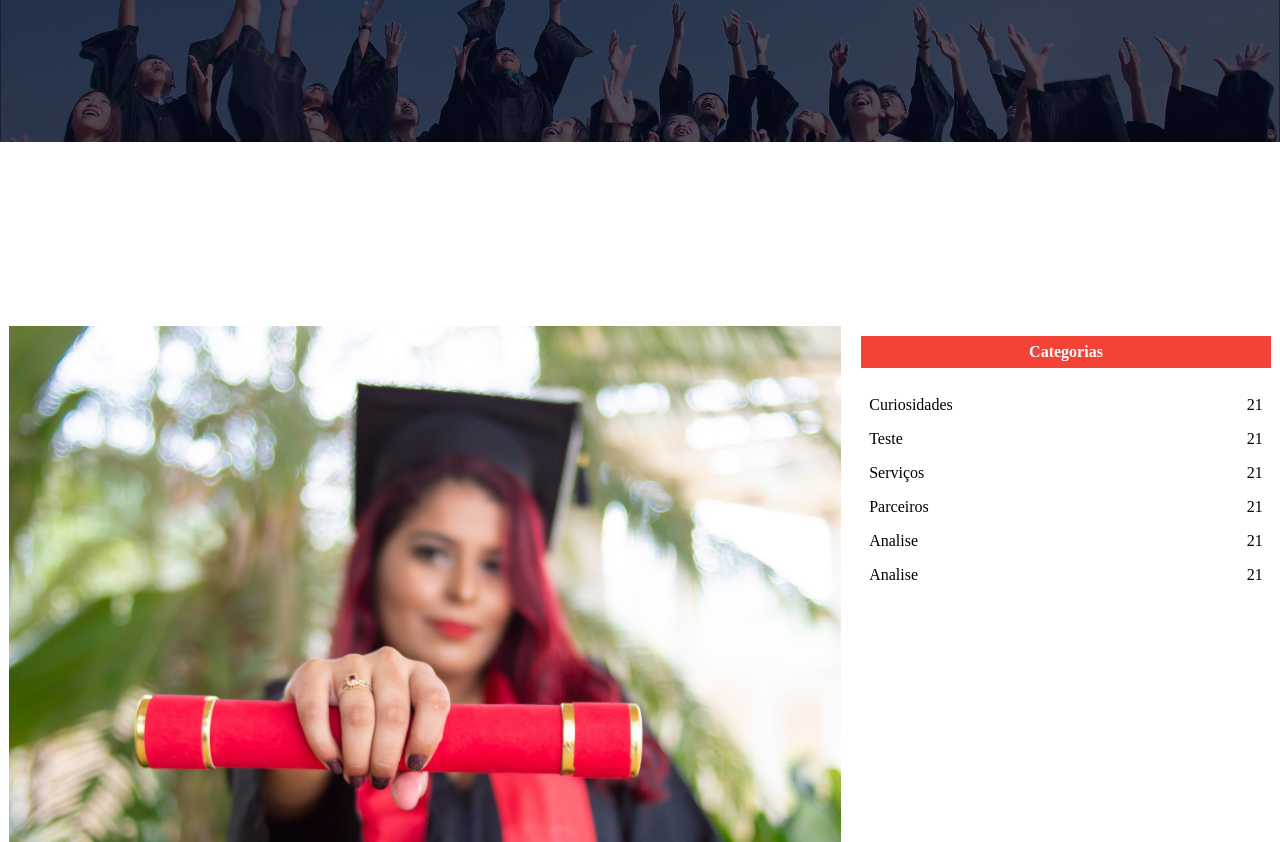
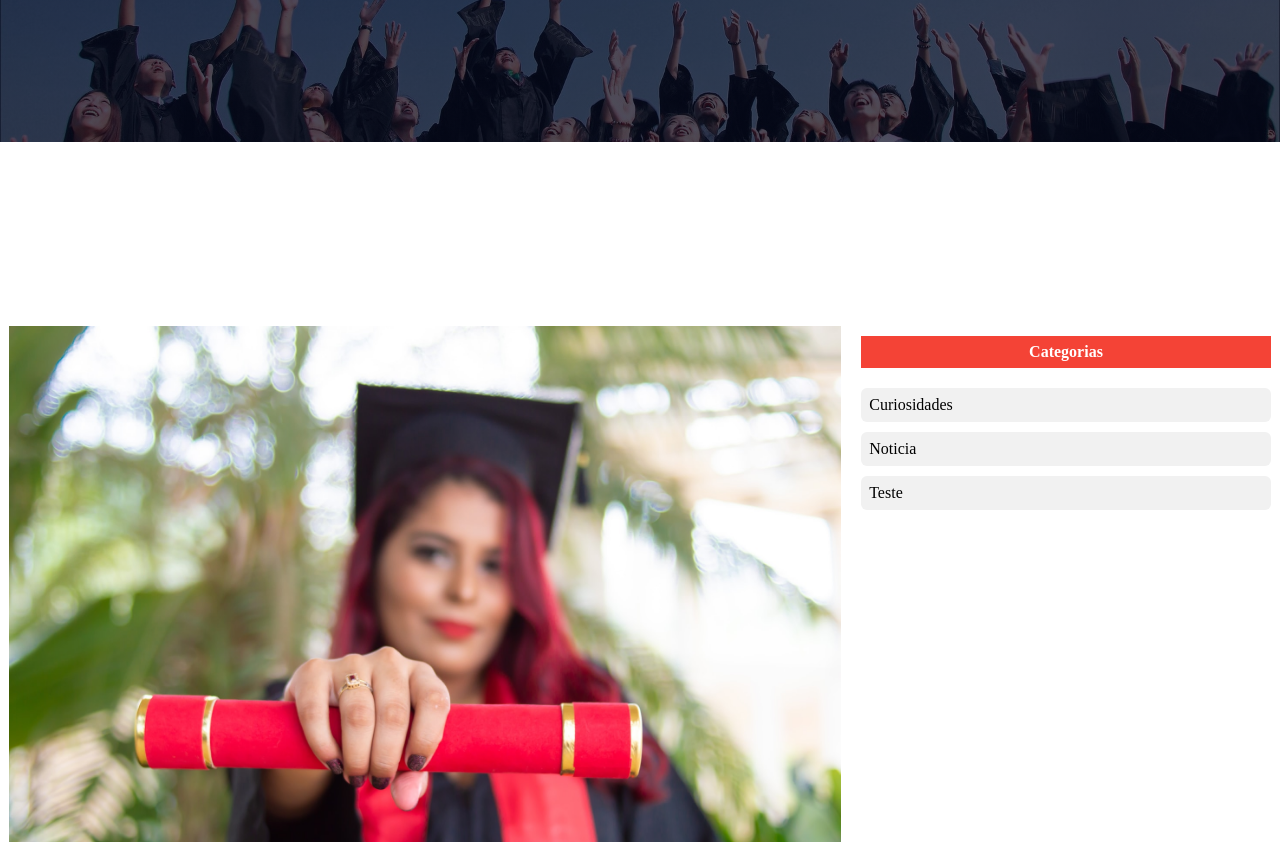
Before and after one commit to CapGattsu/Modelo-Website, a plain HTML site: page template/Blog.html in a window 1280 px wide. Shown: the part 258-1100 px from the top of the page. Drawn offline with Linux system fonts and the light colour scheme; a web font is replaced by a local one.

Commit message:
feat: adicionar dropdown em noticias

```diff
--- a/static/js/script.js
+++ b/static/js/script.js
@@ -1,3 +1,21 @@
+document.querySelectorAll('.categoria-header').forEach(header => {
+    header.addEventListener('click', () => {
+        const dropdown = header.nextElementSibling;
+        const isOpen = dropdown.style.maxHeight;
+
+        // Fecha todos os outros dropdowns
+        document.querySelectorAll('.dropdown').forEach(d => {
+            d.style.maxHeight = null;
+        });
+
+        // Abre se estiver fechado
+        if (!isOpen || isOpen === "0px") {
+            dropdown.style.maxHeight = dropdown.scrollHeight + "px";
+        }
+    });
+});
+
+
 var swiper = new Swiper(".mySwiper", {
     loop: true,
     autoplay: {
--- a/static/style.css
+++ b/static/style.css
@@ -524,11 +524,11 @@ h3{
     margin-bottom: 1%;
 }
 
-.Conteudo-esquerda{
+.Conteudo-esquerda {
     flex-basis: 32%;
 }
 
-.Conteudo-esquerda h3{
+.Conteudo-esquerda h3 {
     background: #f44336;
     color: #fff;
     padding: 7px;
@@ -536,13 +536,45 @@ h3{
     margin-bottom: 20px;
 }
 
-.Conteudo-esquerda div{
+.categoria {
+    margin-bottom: 10px;
+}
+
+.categoria-header {
     display: flex;
     align-items: center;
     justify-content: space-between;
     padding: 8px;
     box-sizing: border-box;
+    background-color: #f1f1f1;
+    cursor: pointer;
+    border-radius: 6px;
 }
+
+.dropdown {
+    max-height: 0;
+    overflow: hidden;
+    transition: max-height 0.3s ease;
+    background-color: #fafafa;
+    padding: 0 10px;
+    border-left: 2px solid #f44336;
+    margin-left: 10px;
+    border-radius: 0 0 6px 6px;
+}
+
+.dropdown a {
+    display: block;
+    padding: 8px 0;
+    color: #333;
+    text-decoration: none;
+    border-bottom: 1px solid #eee;
+}
+
+.dropdown a:hover {
+    text-decoration: underline;
+}
+
+
 
 .miniformulario{
     border: 1px solid #ccc;
--- a/template/Blog.html
+++ b/template/Blog.html
@@ -84,30 +84,41 @@
             </div>
             <div class="Conteudo-esquerda">
                 <h3>Categorias</h3>
-                <div>
-                    <span>Curiosidades</span>
-                    <span>21</span>
+
+                <div class="categoria">
+                    <div class="categoria-header">
+                        <span>Curiosidades</span>
+
+                    </div>
+                    <div class="dropdown">
+                        <a href="/noticia/1">Por que o céu é azul?</a>
+                        <a href="/noticia/2">Você sabia disso?</a>
+                    </div>
                 </div>
-                <div>
-                    <span>Teste</span>
-                    <span>21</span>
+
+                <div class="categoria">
+                    <div class="categoria-header">
+                        <span>Noticia</span>
+
+                    </div>
+                    <div class="dropdown">
+                        <a href="/noticia/1">Por que o céu é azul?</a>
+                        <a href="/noticia/2">Você sabia disso?</a>
+                    </div>
                 </div>
-                <div>
-                    <span>Serviços</span>
-                    <span>21</span>
+
+                <div class="categoria">
+                    <div class="categoria-header">
+                        <span>Teste</span>
+
+                    </div>
+                    <div class="dropdown">
+                        <a href="/noticia/3">Teste 1</a>
+                        <a href="/noticia/4">Teste 2</a>
+                    </div>
                 </div>
-                <div>
-                    <span>Parceiros</span>
-                    <span>21</span>
-                </div>
-                <div>
-                    <span>Analise</span>
-                    <span>21</span>
-                </div>
-                <div>
-                    <span>Analise</span>
-                    <span>21</span>
-                </div>
+
+                <!-- Repete para outras categorias -->
             </div>
         </div>
 
@@ -124,5 +135,6 @@
 
     </section>
 
+    <script src="../static/js/script.js"></script>
 </body>
 </html>
```
Also changed, not shown: template/index.html (+0 -1 lines).
